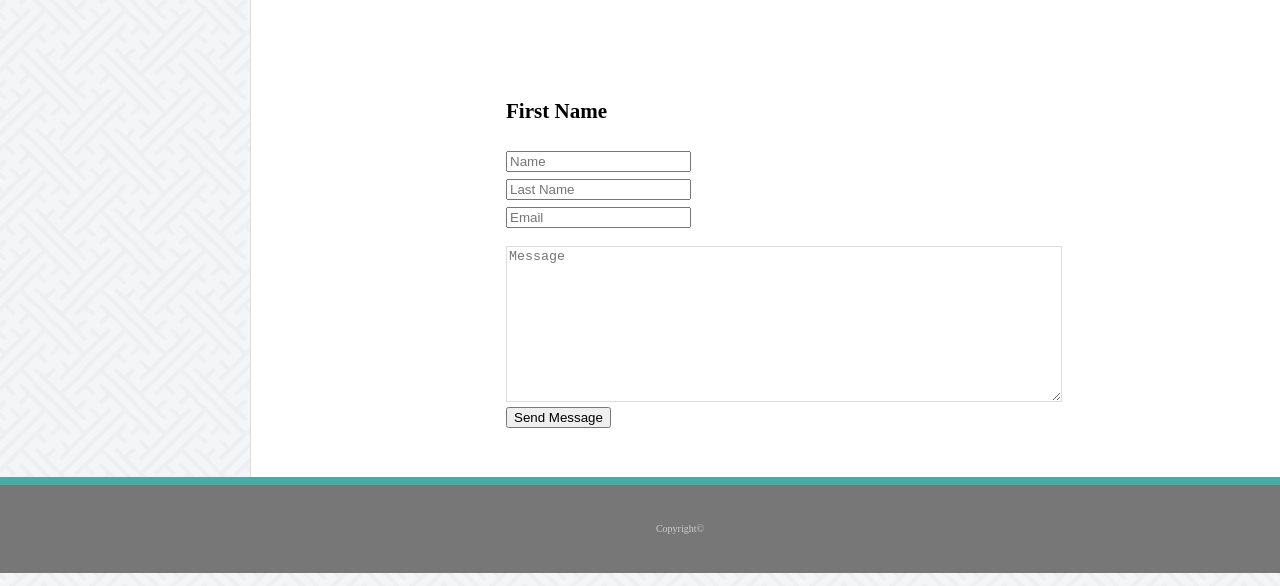
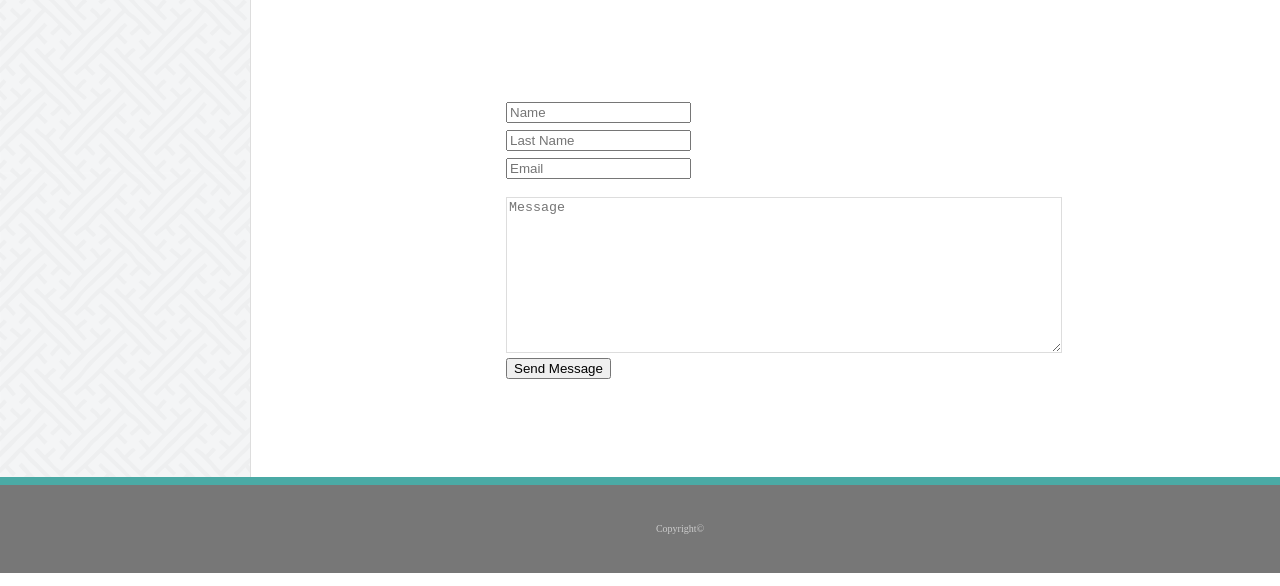
Before and after one commit to smabsout/Basic-Portfolio, a plain HTML site: page contact.html in a window 1280 px wide. Shown: the part 227-813 px from the top of the page. Drawn offline with Linux system fonts and the light colour scheme; a web font is replaced by a local one.

Commit message:
edited contact.html

```diff
--- a/contact.html
+++ b/contact.html
@@ -41,7 +41,7 @@
 
         <div class="form-container">
             <form action="">
-                <h3>First Name</h3>
+
                 <div class="form-name">
                     <input type="text" id="name" placeholder="Name" required>
 
```
